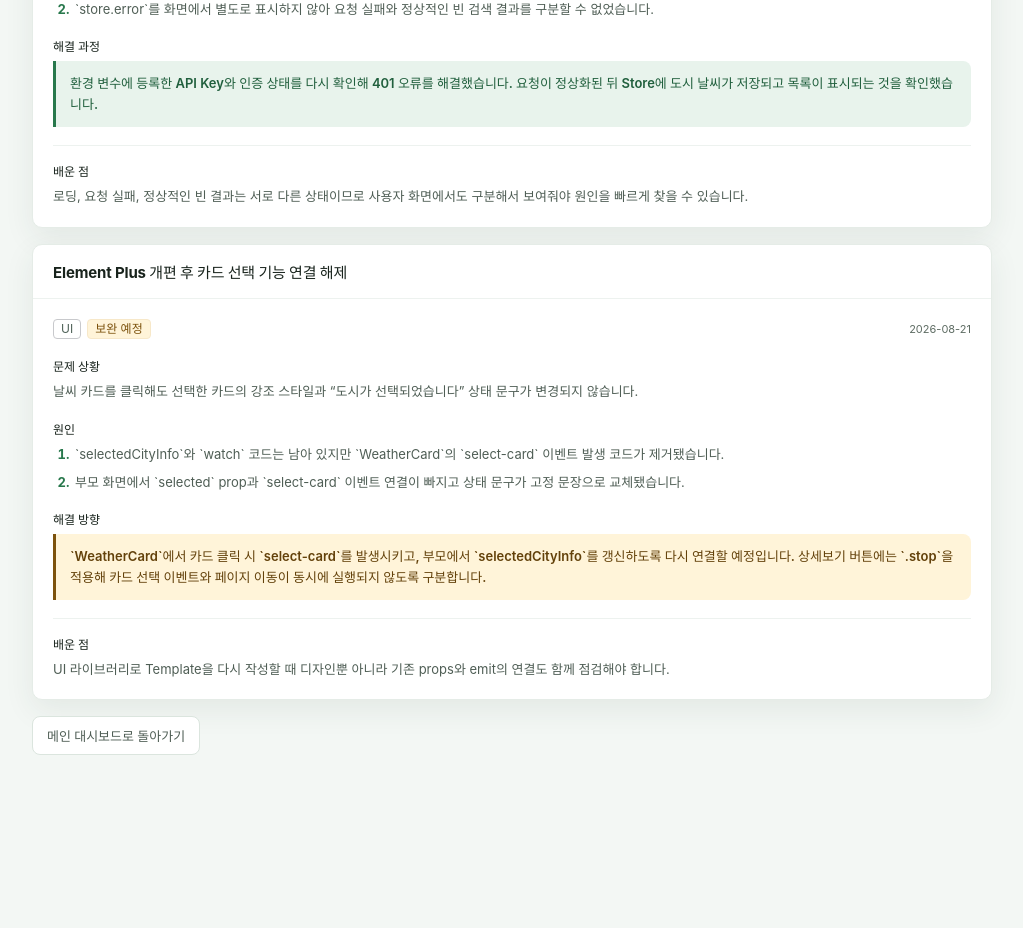
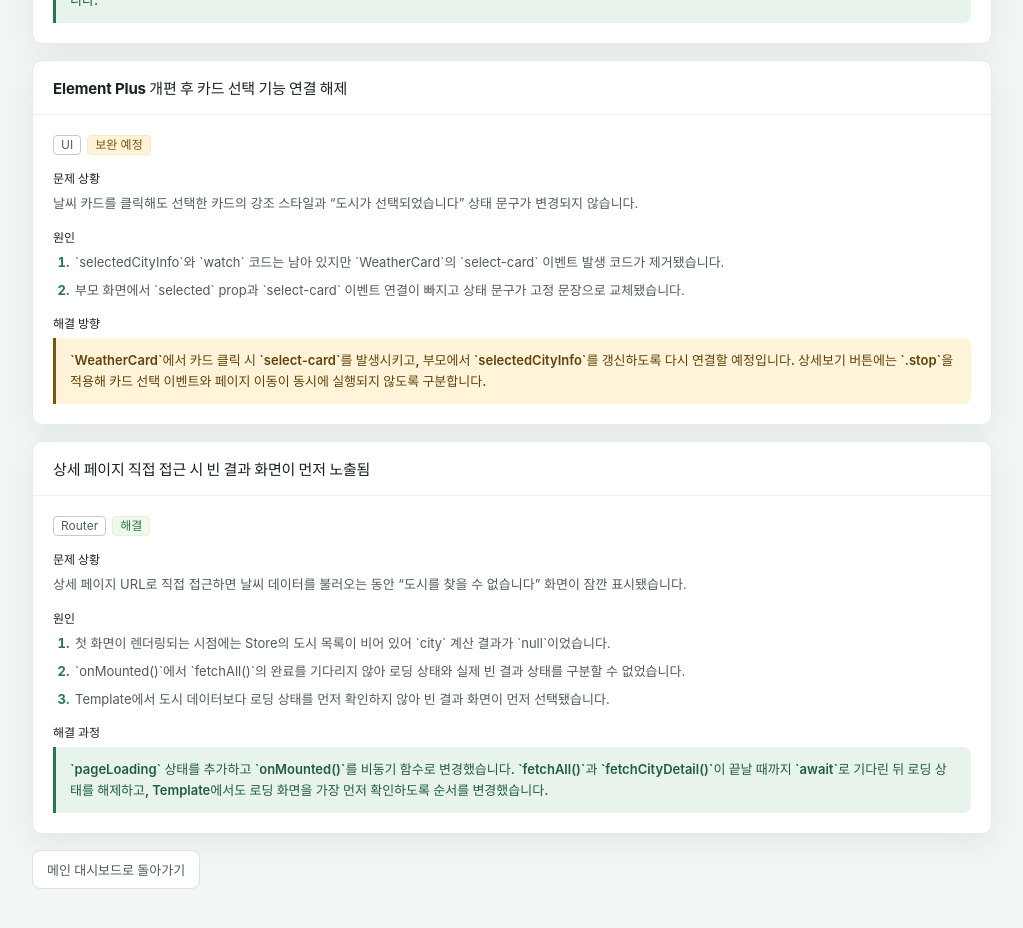
Before and after one commit to InwooLeeme/skala-vue, a Vue app: page /troubleshooting in a window 1280 px wide. Shown: the part 1000-1928 px from the top of the page, without its empty margins (128-1151 px from the left). Before the commit the page ends 1827 px from the top, so only its background shows below. Built offline with nearby package versions, Linux system fonts and the light colour scheme.

Commit message:
refactor: 트러블슈팅 카드를 핵심 정보 중심으로 간소화 및 외부 API 구현 부분 추가하면서 발생한 트러블 슈팅 내역 추가

```diff
--- a/src/components/troubleshooting/TroubleshootingCard.vue
+++ b/src/components/troubleshooting/TroubleshootingCard.vue
@@ -12,11 +12,8 @@ defineProps({
 <template>
   <BaseDashboardCard class="troubleshooting_card" :title="entry.title">
     <div class="entry_meta">
-      <div class="tag_group">
-        <el-tag type="info" effect="plain" size="small">{{ entry.category }}</el-tag>
-        <el-tag :type="entry.statusType" effect="light" size="small">{{ entry.status }}</el-tag>
-      </div>
-      <time class="entry_date" :datetime="entry.date">{{ entry.date }}</time>
+      <el-tag type="info" effect="plain" size="small">{{ entry.category }}</el-tag>
+      <el-tag :type="entry.statusType" effect="light" size="small">{{ entry.status }}</el-tag>
     </div>
 
     <section class="entry_section">
@@ -38,10 +35,6 @@ defineProps({
       </p>
     </section>
 
-    <section class="entry_section lesson_section">
-      <h3 class="section_label">배운 점</h3>
-      <p class="entry_text">{{ entry.lesson }}</p>
-    </section>
   </BaseDashboardCard>
 </template>
 
@@ -53,25 +46,12 @@ defineProps({
 .entry_meta {
   display: flex;
   align-items: center;
-  justify-content: space-between;
-  gap: 12px;
-  margin-bottom: 18px;
-}
-
-.tag_group {
-  display: flex;
-  flex-wrap: wrap;
   gap: 6px;
-}
-
-.entry_date {
-  flex-shrink: 0;
-  font-size: 11px;
-  color: var(--el-text-color-secondary);
+  margin-bottom: 14px;
 }
 
 .entry_section + .entry_section {
-  margin-top: 18px;
+  margin-top: 14px;
 }
 
 .section_label {
@@ -125,16 +105,4 @@ defineProps({
   background: var(--el-color-warning-light-9);
 }
 
-.lesson_section {
-  padding-top: 16px;
-  border-top: 1px solid var(--el-border-color-lighter);
-}
-
-@media (max-width: 560px) {
-  .entry_meta {
-    align-items: flex-start;
-    flex-direction: column;
-    gap: 8px;
-  }
-}
 </style>
--- a/src/views/WeatherTroubleshootingView.vue
+++ b/src/views/WeatherTroubleshootingView.vue
@@ -4,7 +4,6 @@ import TroubleshootingCard from '@/components/troubleshooting/TroubleshootingCar
 
 const entries = [
   {
-    date: '2026-08-21',
     category: 'Store',
     status: '해결',
     statusType: 'success',
@@ -18,11 +17,8 @@ const entries = [
     ],
     resolution:
       'API 호출을 `await`로 기다린 뒤 응답을 `toCityWeather()`에서 화면용 객체로 변환하고, 완성된 배열을 `cities.value`에 한 번에 대입했습니다. Store와 화면에서 사용하는 함수명도 `fetchAll`로 통일했습니다.',
-    lesson:
-      '비동기 요청 문제를 확인할 때는 API 응답 여부와 반응형 상태 대입 여부를 분리해서 확인해야 한다는 점을 배웠습니다.',
   },
   {
-    date: '2026-08-21',
     category: 'API',
     status: '해결',
     statusType: 'success',
@@ -35,11 +31,8 @@ const entries = [
     ],
     resolution:
       '환경 변수에 등록한 API Key와 인증 상태를 다시 확인해 401 오류를 해결했습니다. 요청이 정상화된 뒤 Store에 도시 날씨가 저장되고 목록이 표시되는 것을 확인했습니다.',
-    lesson:
-      '로딩, 요청 실패, 정상적인 빈 결과는 서로 다른 상태이므로 사용자 화면에서도 구분해서 보여줘야 원인을 빠르게 찾을 수 있습니다.',
   },
   {
-    date: '2026-08-21',
     category: 'UI',
     status: '보완 예정',
     statusType: 'warning',
@@ -52,8 +45,21 @@ const entries = [
     ],
     resolution:
       '`WeatherCard`에서 카드 클릭 시 `select-card`를 발생시키고, 부모에서 `selectedCityInfo`를 갱신하도록 다시 연결할 예정입니다. 상세보기 버튼에는 `.stop`을 적용해 카드 선택 이벤트와 페이지 이동이 동시에 실행되지 않도록 구분합니다.',
-    lesson:
-      'UI 라이브러리로 Template을 다시 작성할 때 디자인뿐 아니라 기존 props와 emit의 연결도 함께 점검해야 합니다.',
+  },
+  {
+    category: 'Router',
+    status: '해결',
+    statusType: 'success',
+    title: '상세 페이지 직접 접근 시 빈 결과 화면이 먼저 노출됨',
+    symptom:
+      '상세 페이지 URL로 직접 접근하면 날씨 데이터를 불러오는 동안 “도시를 찾을 수 없습니다” 화면이 잠깐 표시됐습니다.',
+    causes: [
+      '첫 화면이 렌더링되는 시점에는 Store의 도시 목록이 비어 있어 `city` 계산 결과가 `null`이었습니다.',
+      '`onMounted()`에서 `fetchAll()`의 완료를 기다리지 않아 로딩 상태와 실제 빈 결과 상태를 구분할 수 없었습니다.',
+      'Template에서 도시 데이터보다 로딩 상태를 먼저 확인하지 않아 빈 결과 화면이 먼저 선택됐습니다.',
+    ],
+    resolution:
+      '`pageLoading` 상태를 추가하고 `onMounted()`를 비동기 함수로 변경했습니다. `fetchAll()`과 `fetchCityDetail()`이 끝날 때까지 `await`로 기다린 뒤 로딩 상태를 해제하고, Template에서도 로딩 화면을 가장 먼저 확인하도록 순서를 변경했습니다.',
   },
 ];
 </script>
@@ -62,7 +68,7 @@ const entries = [
   <main class="practice-section">
     <section class="page_intro">
       <h1 class="task_title">트러블슈팅 기록</h1>
-      <p>개발 과정에서 발생한 문제를 증상, 원인, 해결 과정과 배운 점으로 나누어 기록했습니다.</p>
+      <p>개발 과정에서 발생한 문제를 증상, 원인, 해결 과정으로 나누어 기록했습니다.</p>
       <el-tag type="info" effect="plain" round>총 {{ entries.length }}건</el-tag>
     </section>
 
```
